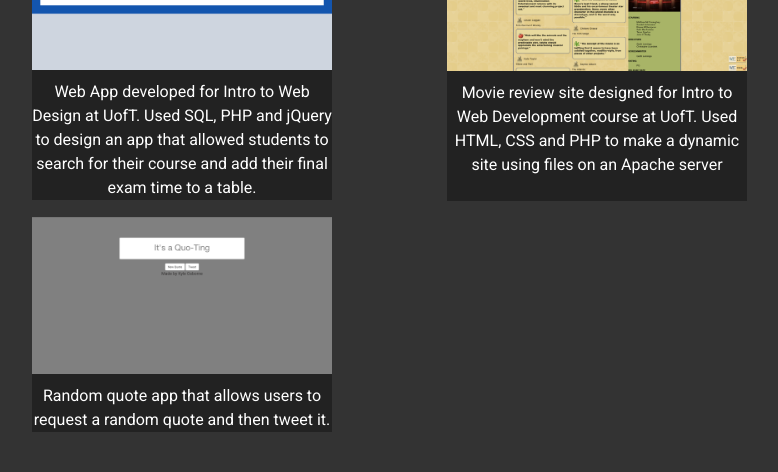
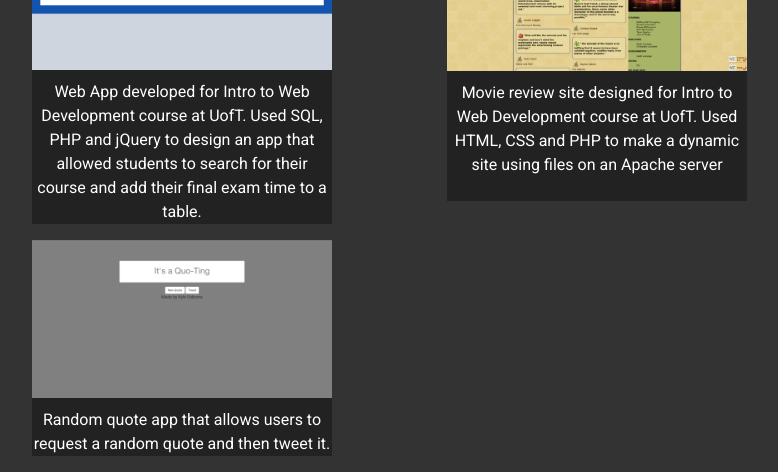
Before and after one commit to kyleosborne/kyleosborne.github.io, a plain HTML site: page index.html in a window 1280 px wide. Shown: the part 1391-1863 px from the top of the page, without its empty margins (208-986 px from the left). Before the commit the page ends 1839 px from the top, so only its background shows below. Drawn offline with nearby package versions, Linux system fonts and the light colour scheme.

Commit message:
Update index.html

```diff
--- a/index.html
+++ b/index.html
@@ -44,7 +44,7 @@
           <figure>
             <a href='https://github.com/kyleosborne/examschedule' target="_blank"><img class='thumbnail grow' src="timetable.png"></a>
             <figcaption>
-              Web App developed for Intro to Web Design at UofT. Used SQL, PHP and jQuery to design an app that allowed students to search for their course and add their final exam time to a table.</br>
+              Web App developed for Intro to Web Development course at UofT. Used SQL, PHP and jQuery to design an app that allowed students to search for their course and add their final exam time to a table.</br>
 
             </figcaption>
           </figure>
```
